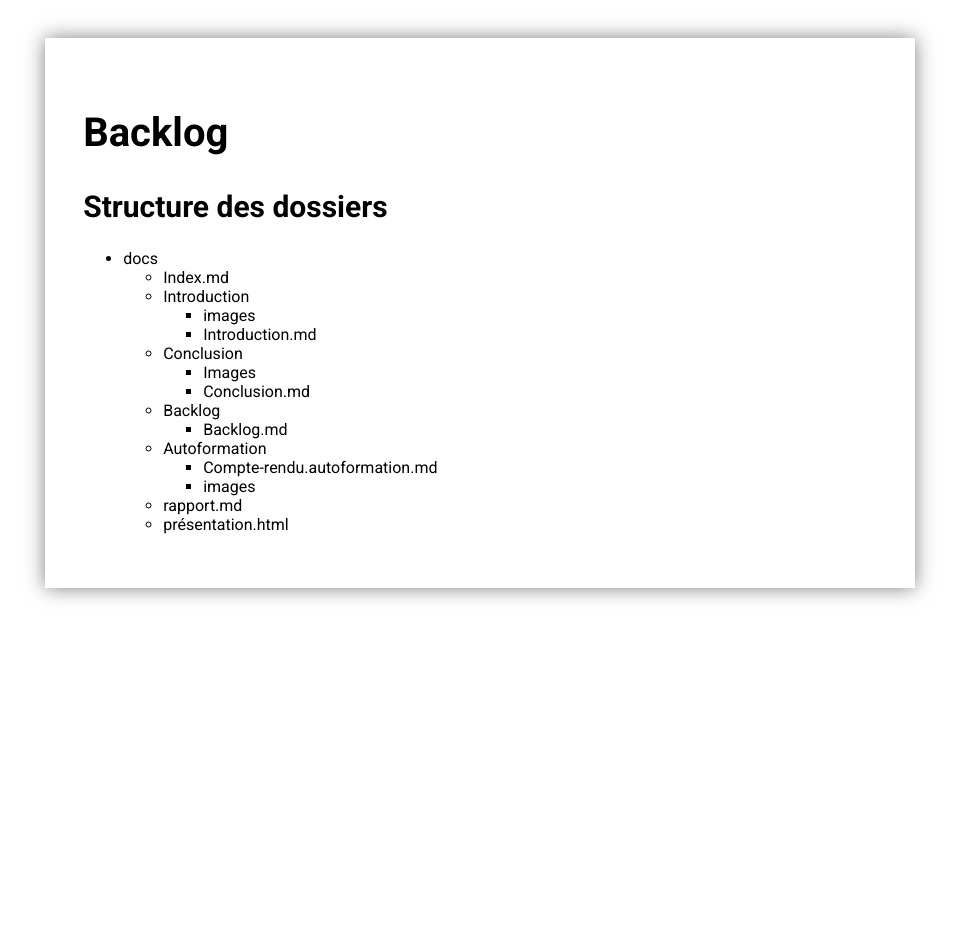
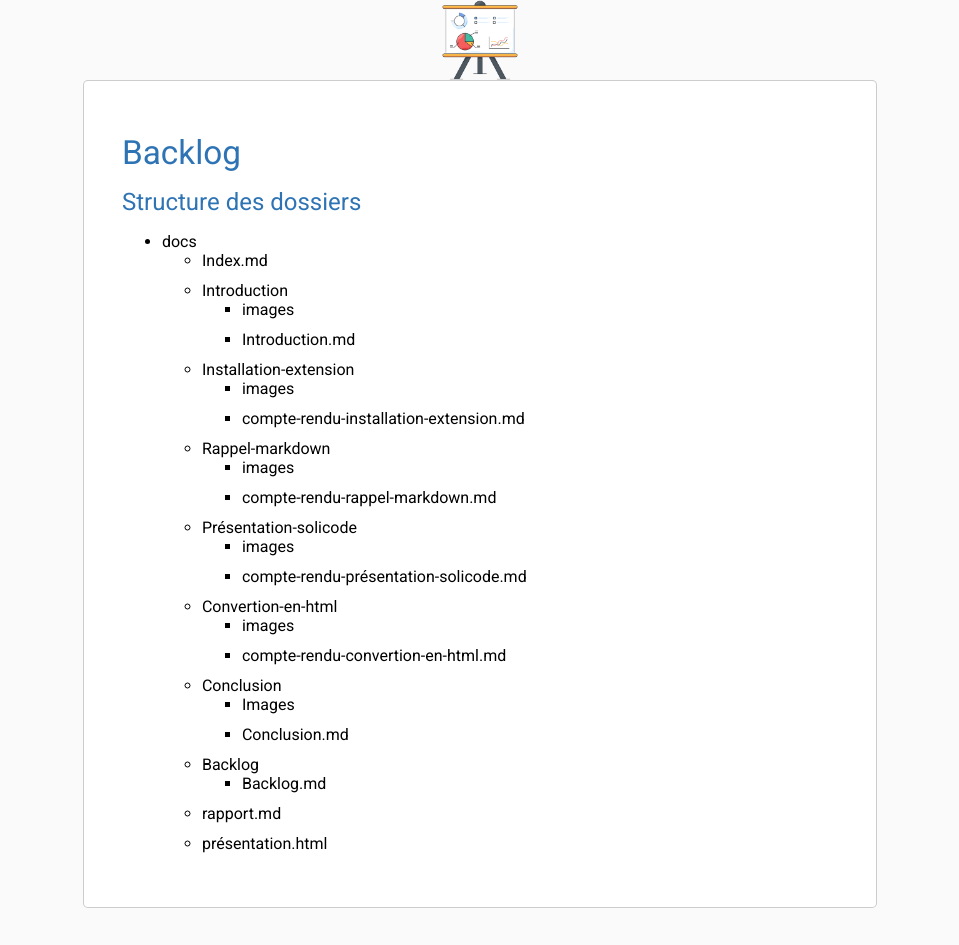
Before and after one commit to labs-web/lab-git, a Jekyll site: the page built from docs/2.Backlog/backlog.md, in a window 1280 px wide. Shown: the whole page, without its empty margins (160-1119 px from the left). Built offline with Jekyll 4.4.1, drawn with Linux system fonts in a browser that asks for light colours; our own code applies the rules of GitHub Pages for plain Markdown files; before the commit the page ends 900 px from its top, so only the background shows below that.

Commit message:
update done init- rapport

```diff
--- a/docs/2.Backlog/backlog.md
+++ b/docs/2.Backlog/backlog.md
@@ -9,18 +9,27 @@ order: 2
 ## Structure des dossiers
 <!-- note -->
 - docs
-  - Index.md
-  - Introduction
-    - images
-    - Introduction.md
-  - Conclusion
-    - Images
-    - Conclusion.md
-  - Backlog
-    - Backlog.md
-  - Autoformation
-    - Compte-rendu.autoformation.md
-    - images
-  -  rapport.md
-  -  présentation.html
+    - Index.md
+    - Introduction
+        - images
+        - Introduction.md
+    - Installation-extension
+        - images
+        - compte-rendu-installation-extension.md
+    - Rappel-markdown
+        - images
+        - compte-rendu-rappel-markdown.md
+    - Présentation-solicode
+        - images
+        - compte-rendu-présentation-solicode.md
+    - Convertion-en-html
+        - images
+        - compte-rendu-convertion-en-html.md
+    - Conclusion
+        - Images
+        - Conclusion.md
+    - Backlog
+        - Backlog.md
+    - rapport.md
+    - présentation.html
 <!-- new slide -->
--- a/docs/Gemfile
+++ b/docs/Gemfile
@@ -7,7 +7,9 @@ source "https://rubygems.org"
 #
 # This will help ensure the proper Jekyll version is running.
 # Happy Jekylling!
-gem "jekyll", "~> 4.3.3"
+# gem "jekyll", "~> 4.3.3"
+gem "github-pages", "~> 229", group: :jekyll_plugins
+
 # This is the default theme for new Jekyll sites. You may change this to anything you like.
 gem "minima", "~> 2.5"
 # If you want to use GitHub Pages, remove the "gem "jekyll"" above and
@@ -31,3 +33,5 @@ gem "wdm", "~> 0.1.1", :platforms => [:mingw, :x64_mingw, :mswin]
 # Lock `http_parser.rb` gem to `v0.6.x` on JRuby builds since newer versions of the gem
 # do not have a Java counterpart.
 gem "http_parser.rb", "~> 0.6.0", :platforms => [:jruby]
+
+gem "webrick", "~> 1.8"
--- a/docs/_layouts/default.html
+++ b/docs/_layouts/default.html
@@ -5,18 +5,36 @@
         <meta charset="UTF-8">
         <meta name="viewport" content="width=device-width, initial-scale=1">
         <link rel="stylesheet" href="{{site.baseurl}}/assets/css/rapport.css">
-        <title> Rapport lab-Git </title>
+        <title> Rapport </title>
+
+        <link rel="stylesheet" href="https://cdnjs.cloudflare.com/ajax/libs/highlight.js/11.9.0/styles/default.min.css">
+        <script src="https://cdnjs.cloudflare.com/ajax/libs/highlight.js/11.9.0/highlight.min.js"></script>
 
     </head>
     <body>
-        <div id="page-wrapper" class="page-wrapper">
-            <div class="book">
-                <article size="A4">
+        <div class="book">
+            <a id="presentation-icon" href="{{site.baseurl}}/presentation.html" target="_blank">
+                <img src="{{site.baseurl}}/images/entreprise.png" width="80px" height="80px"  />
+            </a>
+            <div class="page">
+                    {{ content }}
+            </div>
+
+        </div>
+    </body>
+
+    <script>
+
+// Ajouter un séparateur des pages avant chaque élément h1
+// utilisation hr comme séparateur des pages
+document.querySelectorAll('h1')
+  .forEach((tag) => {
+    const insertBefore = (el, htmlString) =>
+        el.insertAdjacentHTML('beforebegin', htmlString);
+        insertBefore(tag, "<hr />");
+  });
+    </script>
+    <script>hljs.highlightAll();</script>
 
 
-                    {{ content }}
-                </article>
-            </div>
-        </div>
-    </body>
 </html>
--- a/docs/assets/css/rapport.css
+++ b/docs/assets/css/rapport.css
@@ -1,60 +1,210 @@
 @import url('https://fonts.googleapis.com/css2?family=Roboto:wght@300;400;500;700;900&display=swap');
 
-body {
-  font-family: 'Roboto', sans-serif;
+* {
+	box-sizing: border-box;
+	-moz-box-sizing: border-box;
 }
 
-/* fix image taille error */
-img {
-  width: 100%;
+
+body {
+	margin: 0;
+	padding: 0;
+	background-color: #FAFAFA;
+	font: 12pt "Roboto";
 }
 
-figure {
-  margin: 0;
-  padding: 0;
+
+/*
+ * Séparateur des pages
+ * Cette élément est ajouter automatiquement avant l'élément h1,
+ * en utilisant javascript
+ */
+hr:first-of-type{
+	display: none;
+}
+hr {
+	/* init hr default style */
+	border-style: none;
+	border-width: 0px;
+
+	/* Simuler la nouvelle page */
+	background-color: #FAFAFA;
+	position: relative;
+	left: -1.03cm;
+    width: 21.03cm;
+    height: 2cm;
+    padding: 0px;
+    border-top: 1px #D3D3D3 solid;
+    border-bottom: 1px #D3D3D3 solid;
+    margin-top: 1cm;
+	margin-bottom: 1cm;
+
+}
+#presentation-icon{
+	position: relative;
+	top: 0;
+	left: 0;
 }
 
-figcaption {
-  text-align: center;
+.page {
+	width: 21cm;
+	/* min-height: 29.7cm; */
+	padding: 1cm;
+	margin: 1cm auto;
+	margin-top: 0px;
+
+	border: 1px #D3D3D3 solid;
+	border-radius: 5px;
+	background: white;
+	border: rgba(0, 0, 0, 0.2) solid 1px ;
 }
 
-figcaption {
+
+@page {
+	size: A4;
+	margin-top: 2cm;
+}
+@media print {
+
+	#presentation-icon,hr{
+		display: none;
+	}
+	.page {
+		margin: 0;
+		padding-top: 0;
+		border: initial;
+		border-radius: initial;
+		width: initial;
+		min-height: initial;
+		box-shadow: initial;
+		background: white;
+		page-break-after: auto;
+	}
+}
+
+code{
+	border: 1px solid #666;
+	border-radius: 2px;
+}
+
+
+/*
+* Images
+*/
+/* Centrer les images */
+img {
+  display:block;
+  margin-left:auto;
+  margin-right:auto;
+  max-width: 100%;
+
+}
+/* Nom de figure d'image */
+/* Par conception : le titre de figure est l'élément em situé aprés l'image */
+img + em {
+  display:block;
+  margin-left:auto;
+  margin-right:auto;
+  text-align: center;
+  text-align: center;
   font-style: italic;
-  font-size: 14px;
+  font-size: 11pt;
   color: #666;
   margin-top: 5px;
 }
 
-h1 {
-  font-size: 40px;
+
+ /* Style Definitions lik MS Word */
+ p, li {
+margin-top:0cm;
+margin-right:0cm;
+margin-bottom:8.0pt;
+margin-left:0cm;
+line-height:107%;
+font-size:12.0pt;
+text-align: justify;
+line-height: 120%;
 }
 
-h2 {
-  font-size: 30px;
-}
-
-article[size="A4"] {
-  display: block;
-  width: 21cm;
-  background: white;
-  padding: 1cm;
-  margin: 1cm auto;
-  /* margin-bottom: 0.5cm; */
-  box-shadow: 0 0 0.5cm rgba(0, 0, 0, 0.5);
-}
-
-@media print {
-
-  body,
-  article[size="A4"] {
-    margin: 0;
-    padding: initial;
-    box-shadow: initial;
+/* h1::before {
+	content: "</div><div class='page'>";
+	color: blue;
   }
 
-  img {
-    width: 85%;
-  }
+h1::after {
+	content: "";
+	color: red;
+  } */
 
 
+h1{
+	/* saute de page avant h1 */
+	page-break-before: always;
+
+	margin-top:12.0pt;
+	margin-right:0cm;
+	margin-left:0cm;
+	margin-bottom:1pt;
+	line-height:107%;
+	page-break-after:avoid;
+	font-size:25.0pt;
+	color:#2E74B5;
+	font-weight:normal;
 }
+h2{
+	/* margin-top:2.0pt; */
+	margin-right:0cm;
+	margin-left:0cm;
+	margin-bottom:1pt;
+	line-height:107%;
+	page-break-after:avoid;
+	font-size:18.0pt;
+	color:#2E74B5;
+	font-weight:normal;
+}
+h3
+	{
+	/* margin-top:2.0pt; */
+	margin-right:0cm;
+	margin-left:0cm;
+	margin-bottom:1pt;
+	line-height:107%;
+	page-break-after:avoid;
+	font-size:15.0pt;
+	color:#1F4D78;
+	font-weight:normal;
+}
+h4
+	{
+	/* margin-top:2.0pt; */
+	margin-right:0cm;
+	margin-left:0cm;
+	margin-bottom:1pt;
+	line-height:107%;
+	page-break-after:avoid;
+	font-size:14.0pt;
+	color:#2E74B5;
+	font-weight:normal;
+	font-style:italic;}
+h5
+	{
+	/* margin-top:2.0pt; */
+	margin-right:0cm;
+	margin-left:0cm;
+	margin-bottom:1pt;
+	line-height:107%;
+	page-break-after:avoid;
+	font-size:13.0pt;
+	color:#2E74B5;
+	font-weight:normal;}
+h6
+	{
+	/* margin-top:2.0pt; */
+	margin-right:0cm;
+	margin-left:0cm;
+	margin-bottom:1pt;
+	line-height:107%;
+	page-break-after:avoid;
+	font-size:12.0pt;
+	color:#1F4D78;
+	font-weight:normal;}
```
Also changed, not shown: docs/1-introduction/introduction.md (+1 -1 lines), docs/Introduction/Introduction.md (deleted, +0 -12 lines), docs/_layouts/presentation.html (added, +54 -0 lines), docs/index.md (+7 -13 lines), docs/rapport.md (deleted, +0 -17 lines), docs/Gemfile.lock, docs/images/entreprise.png (added), docs/images/icons.png (added), docs/images/logo1.png (added), docs/images/logo2.png (added), docs/images/logo3.png (added), docs/images/presentation.png (added).
